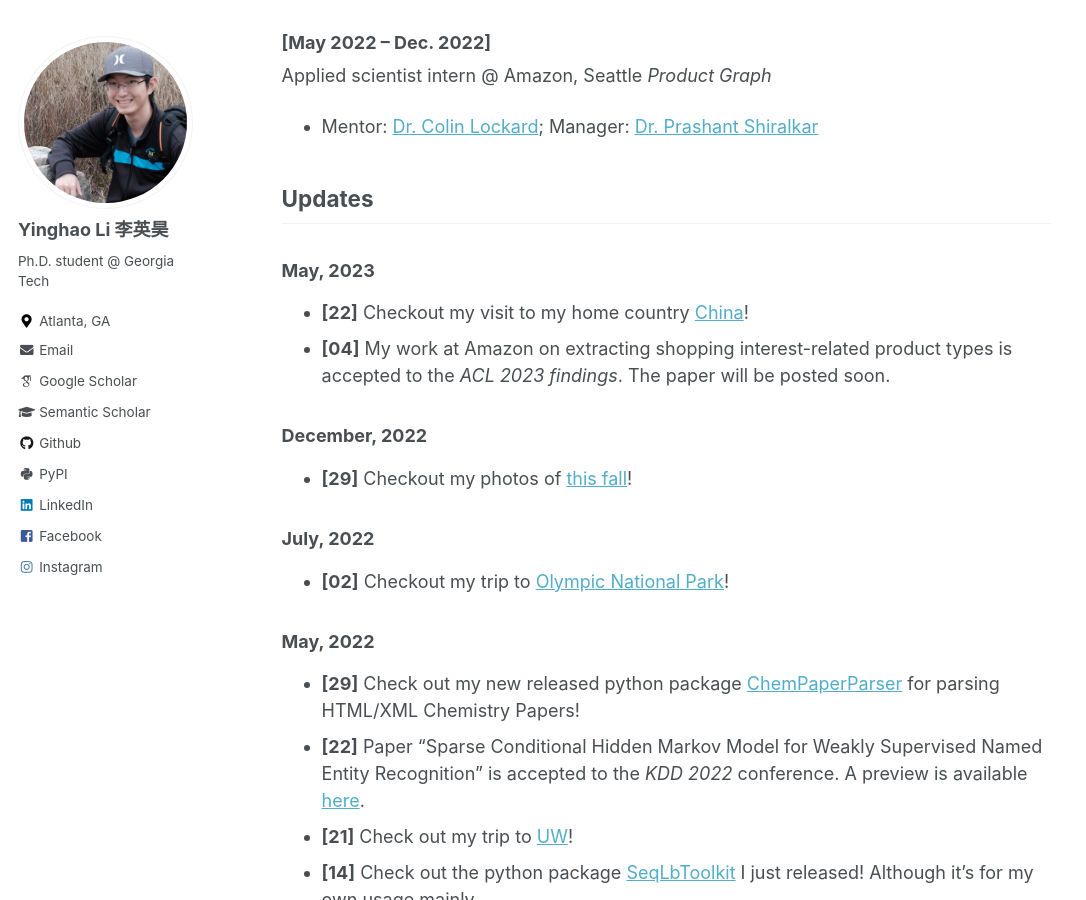
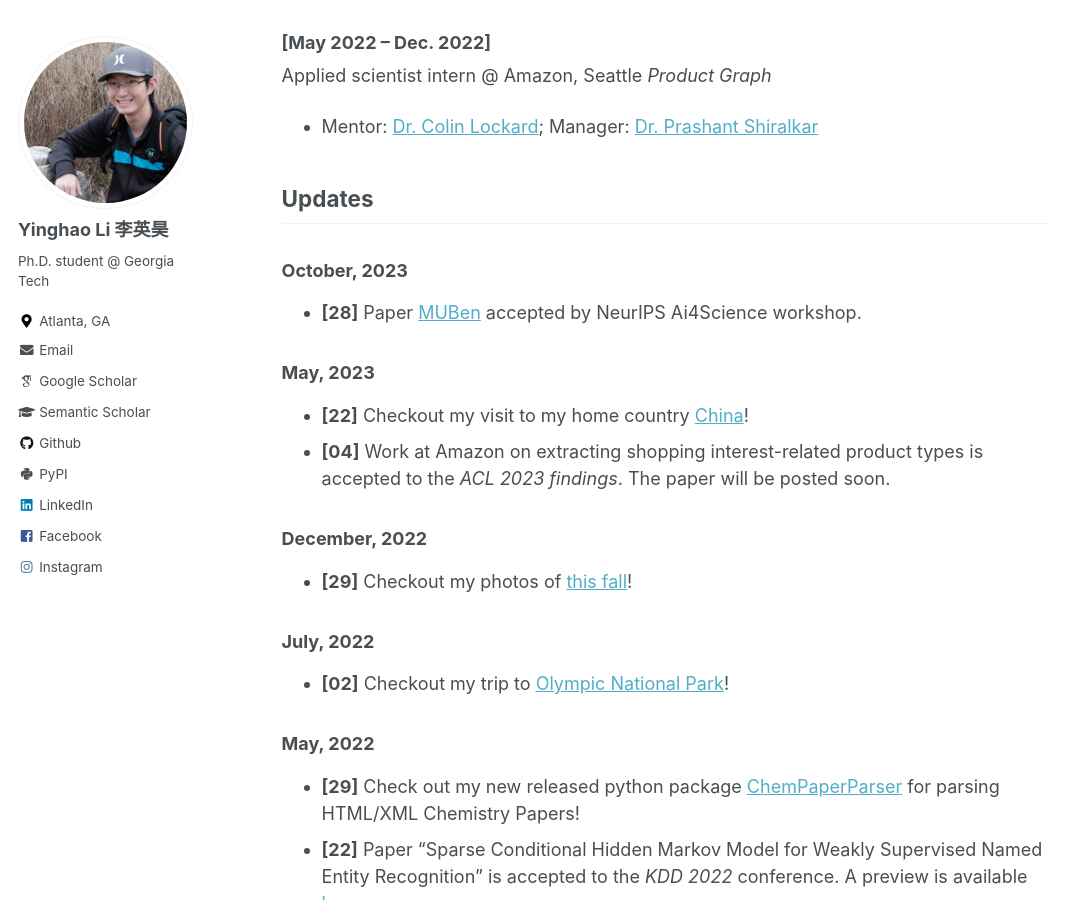
Before and after one commit to Yinghao-Li/Yinghao-Li.github.io, a Jekyll site: the page built from _pages/about.md, in a window 1280 px wide and 900 px high, scrolled down 954 px. Shown: the whole window, without its empty margins (0-1086 px from the left). Built offline with Jekyll 4.4.1, drawn with Linux system fonts in a browser that asks for light colours; some web fonts are replaced.

Commit message:
update about

```diff
--- a/_pages/about.md
+++ b/_pages/about.md
@@ -46,9 +46,12 @@ Applied scientist intern @ Amazon, Seattle
 
 Updates
 ---
+### October, 2023
+- **[28]** Paper [MUBen](https://arxiv.org/abs/2306.10060) accepted by NeurIPS Ai4Science workshop.
+
 ### May, 2023
 - **[22]** Checkout my visit to my home country [China]({{base_path}}/gallery/2023/05/china)!
-- **[04]** My work at Amazon on extracting shopping interest-related product types is accepted to the *ACL 2023 findings*. The paper will be posted soon.
+- **[04]** Work at Amazon on extracting shopping interest-related product types is accepted to the *ACL 2023 findings*. The paper will be posted soon.
 
 ### December, 2022
 - **[29]** Checkout my photos of [this fall]({{base_path}}/gallery/2022/11/autumn)!
```
